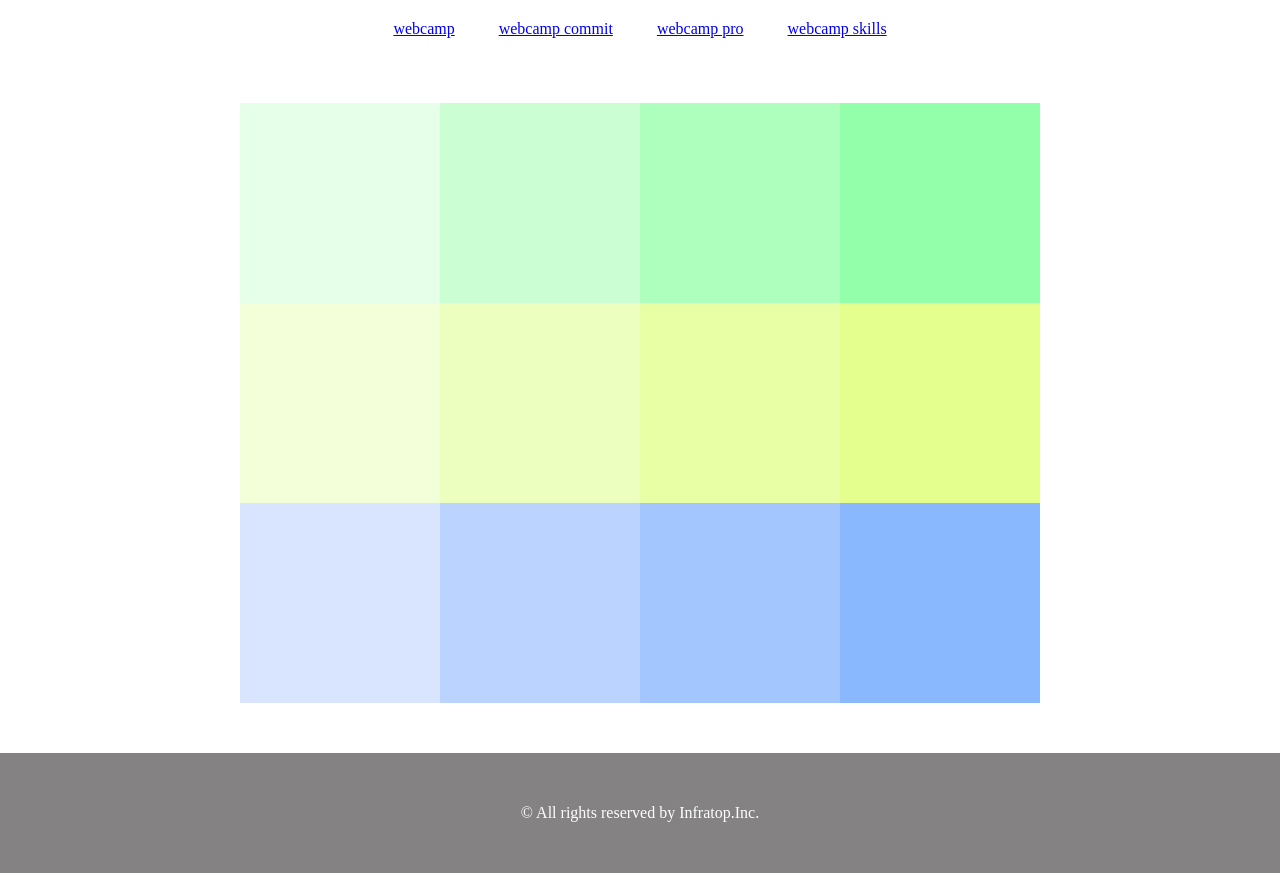
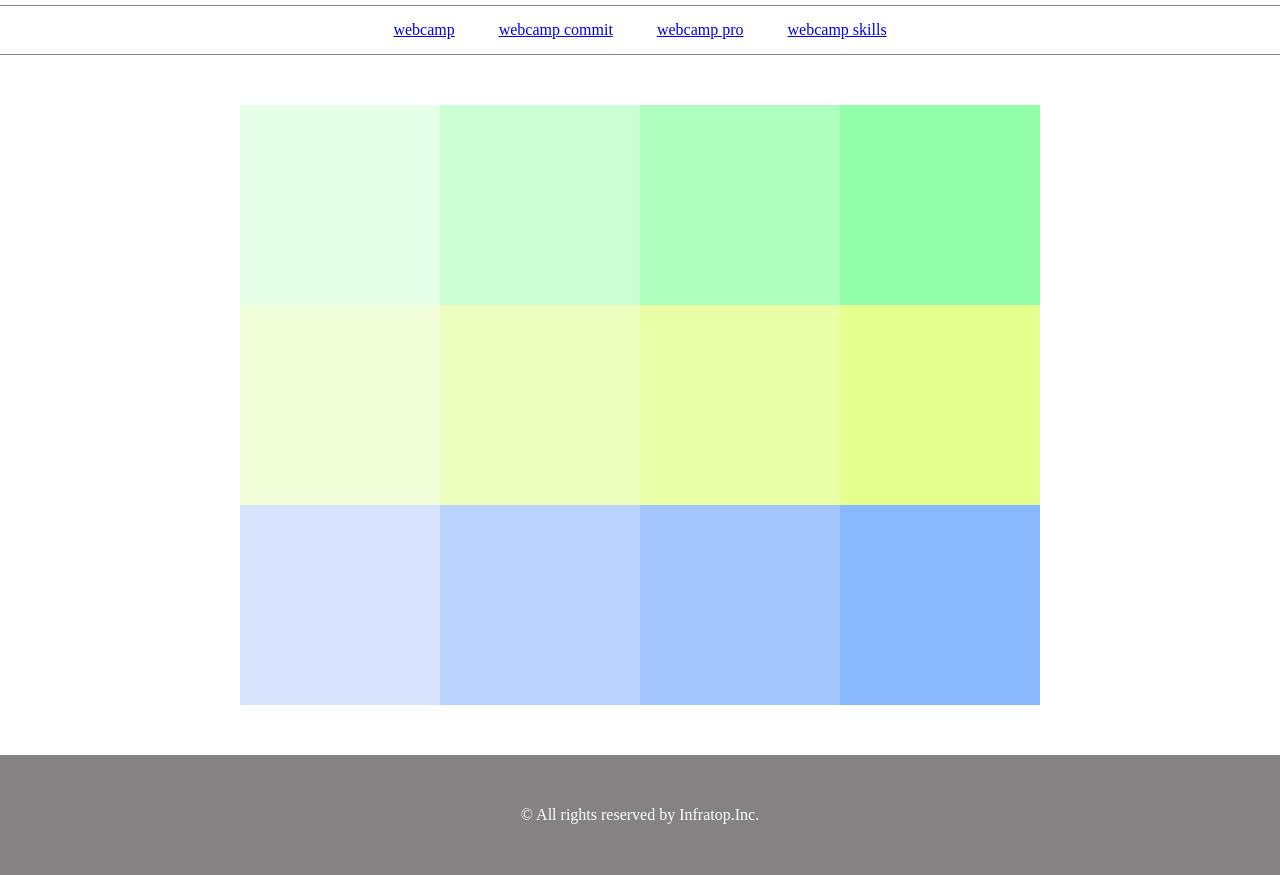
Before and after one commit to mari-ken/camp, a plain HTML site: page 1-5/index.html in a window 1280 px wide. Shown: the part 72-947 px from the top of the page. Drawn offline with Linux system fonts and the light colour scheme.

Commit message:
[Finish] 1-5

```diff
--- a/1-5/style.css
+++ b/1-5/style.css
@@ -13,6 +13,9 @@ header {
 .list {
   text-align: center;
   padding: 15px 0;
+  margin: 0 auto;
+  border-bottom: 1px solid #848282;
+  border-top: 1px solid #848282;
 }
 
 .list-item {
```
